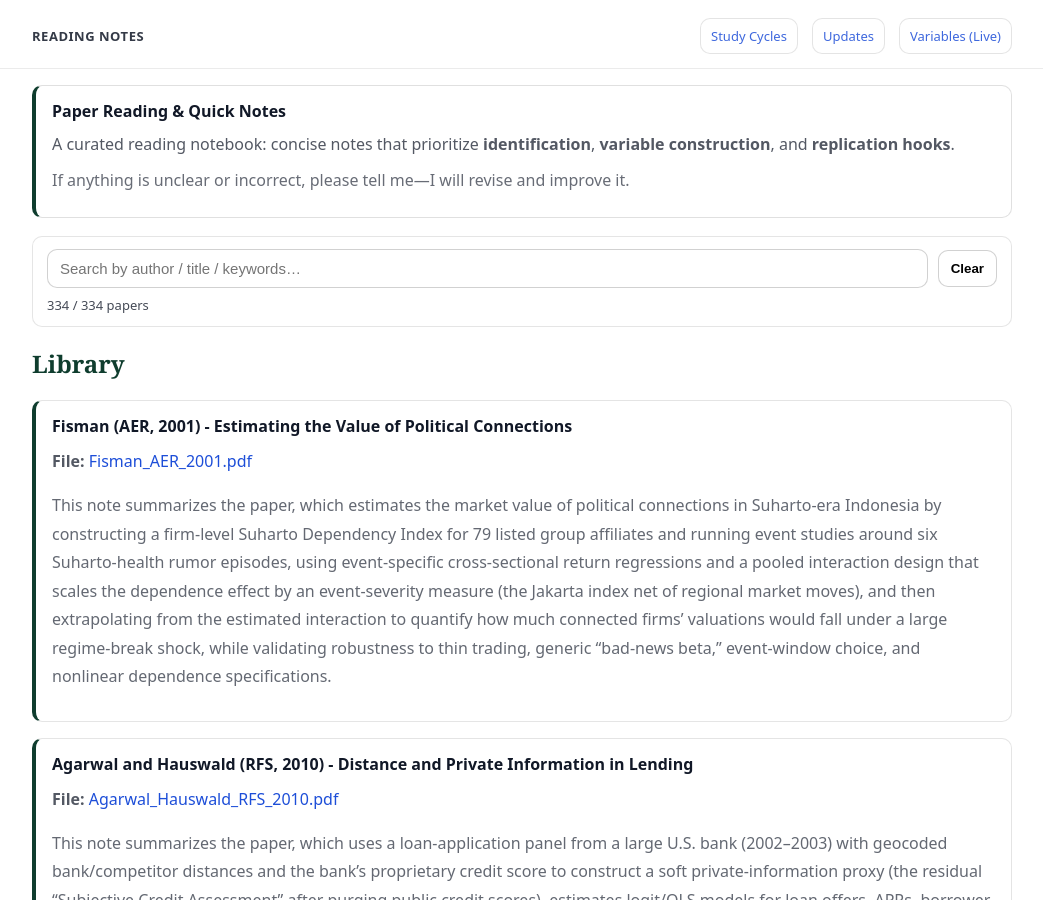
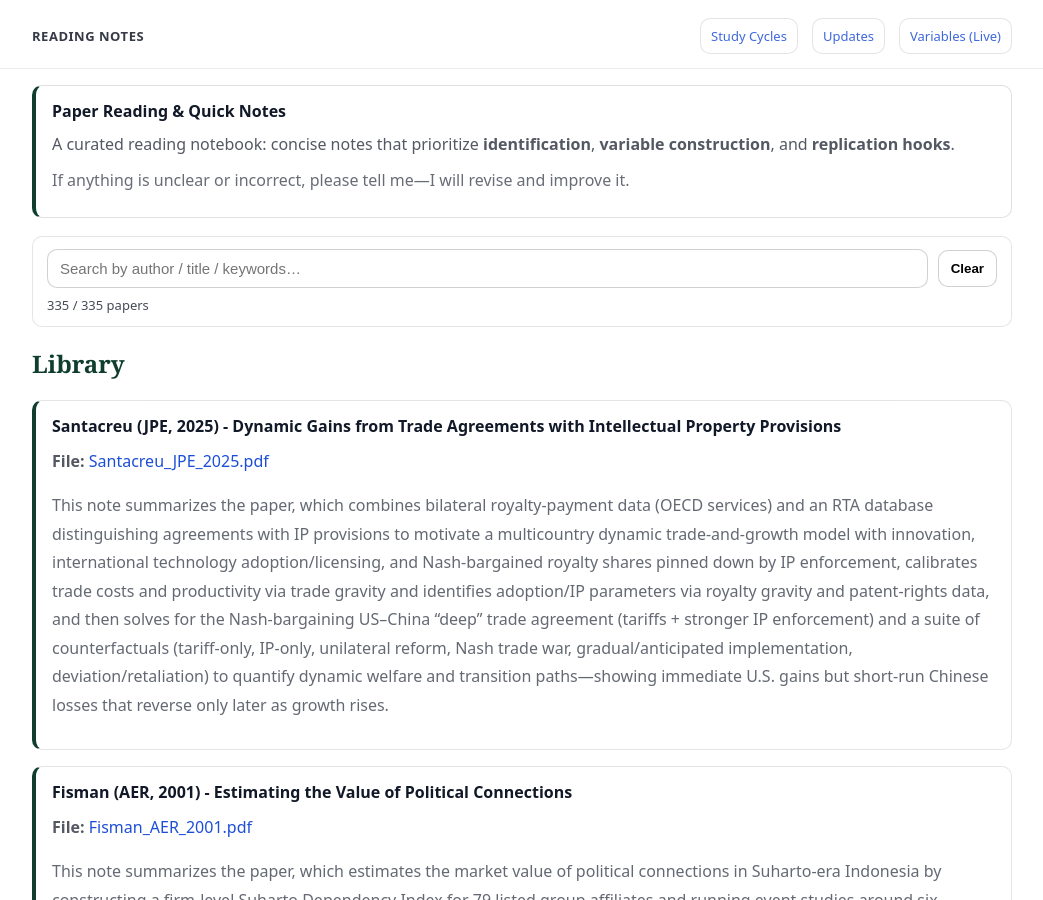
Before and after one commit to yaxinzn/study-archive, a Jekyll site: the page built from reading/index.md, in a window 1280 px wide and 900 px high. Shown: the whole window, without its empty margins (118-1161 px from the left). Built offline with Jekyll 4.4.1, drawn with Linux system fonts in a browser that asks for light colours.

Commit message:
Reading: add/update Santacreu_JPE_2025.pdf

```diff
--- a/_data/reading.yml
+++ b/_data/reading.yml
@@ -1,3 +1,7 @@
+- title: "Santacreu (JPE, 2025) - Dynamic Gains from Trade Agreements with Intellectual Property Provisions"
+  file: "Santacreu_JPE_2025.pdf"
+  desc: "This note summarizes the paper, which combines bilateral royalty-payment data (OECD services) and an RTA database distinguishing agreements with IP provisions to motivate a multicountry dynamic trade-and-growth model with innovation, international technology adoption/licensing, and Nash-bargained royalty shares pinned down by IP enforcement, calibrates trade costs and productivity via trade gravity and identifies adoption/IP parameters via royalty gravity and patent-rights data, and then solves for the Nash-bargaining US–China “deep” trade agreement (tariffs + stronger IP enforcement) and a suite of counterfactuals (tariff-only, IP-only, unilateral reform, Nash trade war, gradual/anticipated implementation, deviation/retaliation) to quantify dynamic welfare and transition paths—showing immediate U.S. gains but short-run Chinese losses that reverse only later as growth rises."
+
 - title: "Fisman (AER, 2001) - Estimating the Value of Political Connections"
   file: "Fisman_AER_2001.pdf"
   desc: "This note summarizes the paper, which estimates the market value of political connections in Suharto-era Indonesia by constructing a firm-level Suharto Dependency Index for 79 listed group affiliates and running event studies around six Suharto-health rumor episodes, using event-specific cross-sectional return regressions and a pooled interaction design that scales the dependence effect by an event-severity measure (the Jakarta index net of regional market moves), and then extrapolating from the estimated interaction to quantify how much connected firms’ valuations would fall under a large regime-break shock, while validating robustness to thin trading, generic “bad-news beta,” event-window choice, and nonlinear dependence specifications."
```
Also changed, not shown: 1 other file.
